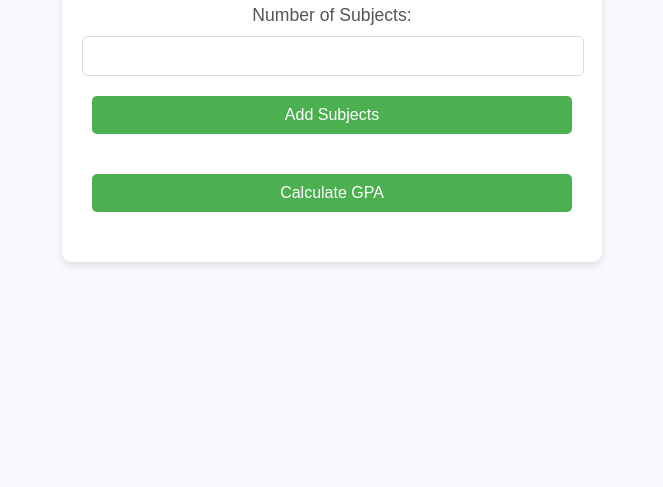
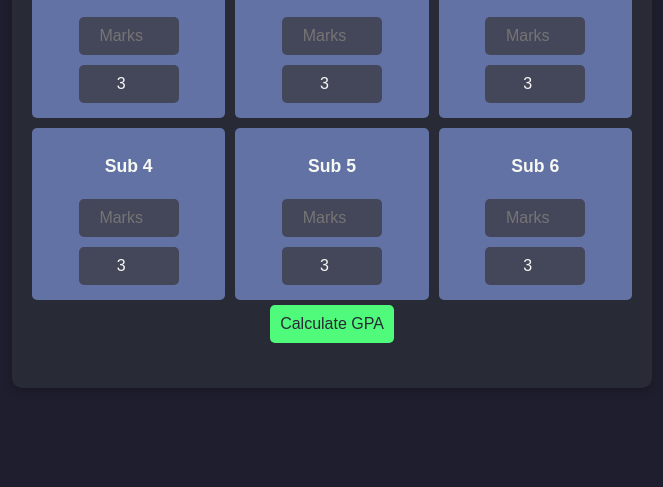
Before and after one commit to lovesickaf/GPACalculator, a plain HTML site: page index.html in a window 1280 px wide. Shown: the part 313-800 px from the top of the page, without its empty margins (308-971 px from the left). Drawn offline with Linux system fonts and the light colour scheme.

Commit message:
index.html

```diff
--- a/index.html
+++ b/index.html
@@ -9,8 +9,8 @@
             font-family: Arial, sans-serif;
             margin: 0;
             padding: 0;
-            background-color: #f7f9fc;
-            color: #333;
+            background-color: #1e1e2e;
+            color: #ffffff;
             display: flex;
             justify-content: center;
             align-items: center;
@@ -18,66 +18,71 @@
         }
 
         .container {
-            background-color: #fff;
+            background-color: #282a36;
             padding: 20px;
             border-radius: 10px;
-            box-shadow: 0 4px 8px rgba(0, 0, 0, 0.1);
+            box-shadow: 0 4px 10px rgba(0, 0, 0, 0.2);
             width: 90%;
-            max-width: 500px;
+            max-width: 600px;
             text-align: center;
         }
 
         h1 {
-            color: #4CAF50;
+            color: #50fa7b;
             font-size: 1.8em;
             margin-bottom: 20px;
         }
 
-        form label, h3 {
+        label, h3 {
             font-size: 1.1em;
-            color: #555;
+            color: #f8f8f2;
         }
 
         input, button {
-            width: calc(100% - 20px);
             padding: 10px;
-            margin: 10px 0;
-            border: 1px solid #ddd;
+            margin: 5px;
+            border: none;
             border-radius: 5px;
             font-size: 1em;
         }
 
+        input {
+            background-color: #44475a;
+            color: #f8f8f2;
+            text-align: center;
+            width: 80px;
+        }
+
         button {
-            background-color: #4CAF50;
-            color: #fff;
+            background-color: #50fa7b;
+            color: #282a36;
             cursor: pointer;
-            border: none;
-            transition: background-color 0.3s ease;
+            transition: 0.3s;
         }
 
         button:hover {
-            background-color: #45a049;
+            background-color: #40d878;
         }
 
-        #subjects {
+        .subjects-grid {
+            display: grid;
+            grid-template-columns: repeat(3, 1fr);
+            gap: 10px;
             margin-top: 20px;
+        }
+
+        .subject-box {
+            background-color: #6272a4;
+            padding: 10px;
+            border-radius: 5px;
+            text-align: center;
         }
 
         .result {
             margin-top: 20px;
             font-size: 1.2em;
             font-weight: bold;
-            color: #4CAF50;
-        }
-
-        @media (max-width: 600px) {
-            h1 {
-                font-size: 1.5em;
-            }
-
-            form label, h3 {
-                font-size: 1em;
-            }
+            color: #50fa7b;
         }
     </style>
 </head>
@@ -86,9 +91,9 @@
         <h1>GPA Calculator</h1>
         <form id="gpaForm">
             <label for="numSubjects">Number of Subjects:</label>
-            <input type="number" id="numSubjects" min="1" required>
+            <input type="number" id="numSubjects" min="1" max="6" value="6" required>
             <button type="button" onclick="addSubjects()">Add Subjects</button>
-            <div id="subjects"></div>
+            <div class="subjects-grid" id="subjects"></div>
             <button type="button" onclick="calculateGPA()">Calculate GPA</button>
         </form>
         <div class="result" id="result"></div>
@@ -98,14 +103,17 @@
         function addSubjects() {
             const numSubjects = document.getElementById('numSubjects').value;
             const subjectsDiv = document.getElementById('subjects');
-            subjectsDiv.innerHTML = ''; // Clear previous inputs
+            subjectsDiv.innerHTML = '';
 
             for (let i = 1; i <= numSubjects; i++) {
-                subjectsDiv.innerHTML += `
-                    <h3>Subject ${i}</h3>
-                    Marks: <input type="number" id="marks_${i}" min="0" max="100" required><br>
-                    Credits: <input type="number" id="credits_${i}" value="3" required><br>
+                const subjectBox = document.createElement('div');
+                subjectBox.classList.add('subject-box');
+                subjectBox.innerHTML = `
+                    <h3>Sub ${i}</h3>
+                    <input type="number" id="marks_${i}" min="0" max="100" placeholder="Marks" required>
+                    <input type="number" id="credits_${i}" value="3" placeholder="Credits" required>
                 `;
+                subjectsDiv.appendChild(subjectBox);
             }
         }
 
@@ -139,9 +147,10 @@
             }
 
             const gpa = totalPoints / totalCredits;
-            const resultDiv = document.getElementById('result');
-            resultDiv.textContent = `Your GPA is: ${gpa.toFixed(2)}`;
+            document.getElementById('result').textContent = `Your GPA is: ${gpa.toFixed(2)}`;
         }
+
+        addSubjects();
     </script>
 </body>
 </html>
```
